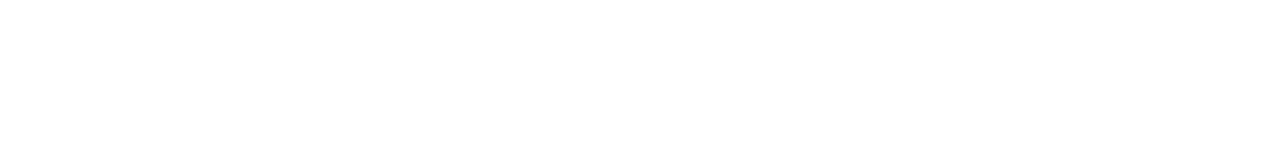
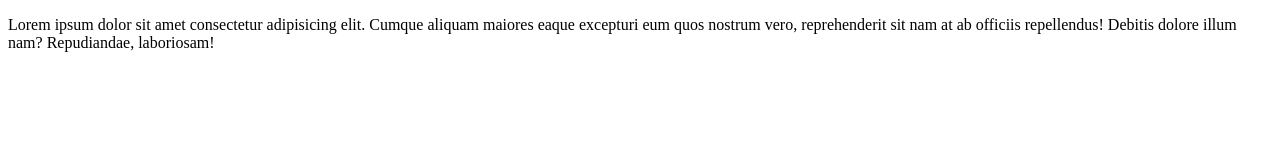
Before and after one commit to lcalderonb/prueba_git, a plain HTML site: page index.html in a window 1280 px wide. Drawn offline with Linux system fonts and the light colour scheme.

Commit message:
Segunda Version 2.0

```diff
--- a/index.html
+++ b/index.html
@@ -6,6 +6,10 @@
     <title>Git Example</title>
 </head>
 <body>
-
+    <div class="container">
+        <div class="row">
+            <p>Lorem ipsum dolor sit amet consectetur adipisicing elit. Cumque aliquam maiores eaque excepturi eum quos nostrum vero, reprehenderit sit nam at ab officiis repellendus! Debitis dolore illum nam? Repudiandae, laboriosam!</p>
+        </div>
+    </div>
 </body>
 </html>
```
